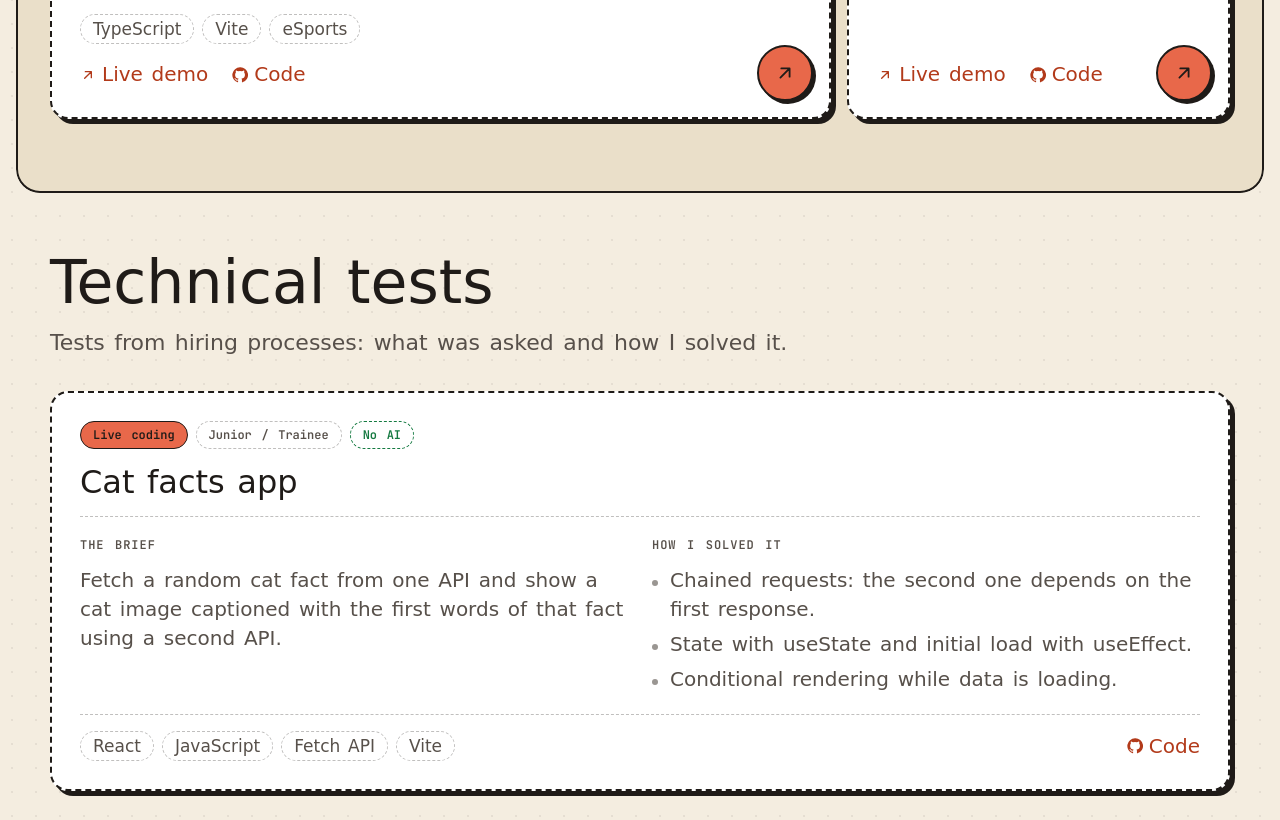
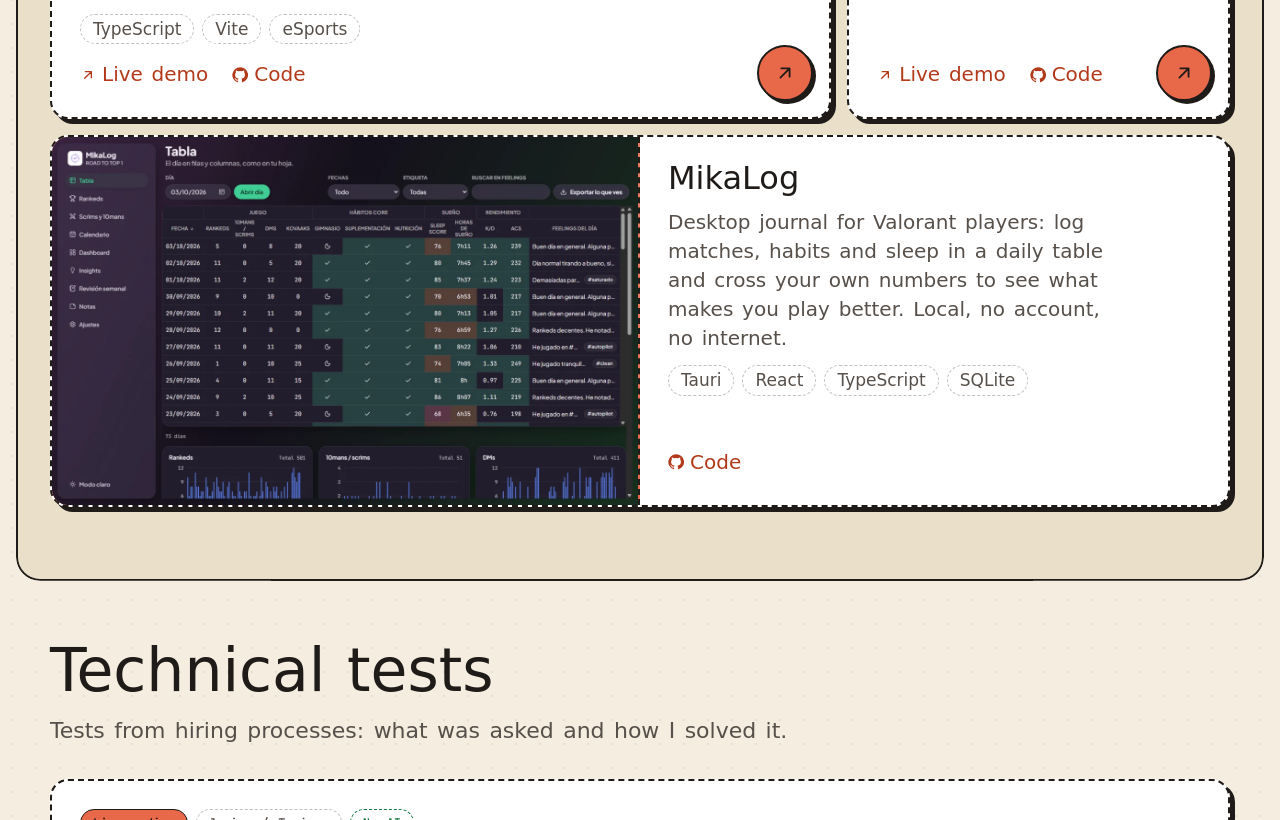
Before and after one commit to MiguelAngelDiazTIC/MiguelAngelDiazTIC.github.io, a React (Vite) app: page / in a window 1280 px wide. Shown: the part 1980-2800 px from the top of the page. Built offline with nearby package versions, Linux system fonts and the light colour scheme; a web font is replaced by a local one.

Commit message:
MikaLog Proyecto añadido

```diff
--- a/src/components/Projects.tsx
+++ b/src/components/Projects.tsx
@@ -5,10 +5,22 @@
 import { ArrowButton } from './ArrowButton'
 import { ArrowUpRight, GitHub } from './Icons'
 
-// Destacados primero; después, del más nuevo al más antiguo
-const sorted = [...projects].sort(
-  (a, b) => Number(!!b.featured) - Number(!!a.featured) || b.date.localeCompare(a.date),
-)
+// Destacados primero; el resto, en el orden de src/data/projects.ts
+const sorted = [...projects].sort((a, b) => Number(!!b.featured) - Number(!!a.featured))
+
+// Columnas que ocupa la última tarjeta para cerrar su fila en la rejilla de 3 columnas
+// (0 si la fila ya queda completa): así no se queda sola con huecos al lado
+const COLS = 3
+const lastSpan = (() => {
+  let col = 0
+  for (const p of sorted) {
+    const span = p.featured ? 2 : 1
+    if (col + span > COLS) col = 0
+    col += span
+  }
+  const own = sorted.at(-1)?.featured ? 2 : 1
+  return col < COLS ? own + COLS - col : 0
+})()
 
 export function Projects() {
   const { t } = useLang()
@@ -20,8 +32,8 @@
           <h2>{t('projectsTitle')}</h2>
         </header>
         <div className="projects-grid">
-          {sorted.map((p) => (
-            <ProjectCard key={p.slug} project={p} />
+          {sorted.map((p, i) => (
+            <ProjectCard key={p.slug} project={p} rowFill={i === sorted.length - 1 ? lastSpan : 0} />
           ))}
         </div>
       </div>
@@ -29,13 +41,15 @@
   )
 }
 
-function ProjectCard({ project: p }: { project: Project }) {
+function ProjectCard({ project: p, rowFill }: { project: Project; rowFill: number }) {
   const { t, l } = useLang()
   // Si la captura aún no está en /public se muestra el título en su lugar
   const [imageFailed, setImageFailed] = useState(false)
 
   return (
-    <article className={`card project-card${p.featured ? ' is-featured' : ''}`}>
+    <article
+      className={`card project-card${p.featured ? ' is-featured' : ''}${rowFill ? ` row-fill-${rowFill}` : ''}`}
+    >
       <div className="project-media">
         {p.screens?.length ? (
           <div className="phones">
--- a/src/data/projects.ts
+++ b/src/data/projects.ts
@@ -1,20 +1,8 @@
 import type { Project } from '../types'
 
 // Para añadir un proyecto: copia un objeto, cambia los datos y deja la captura en /public/projects/.
+// Se muestran en este orden, con los destacados (featured) por delante.
 export const projects: Project[] = [
-  {
-    slug: 'gym-app',
-    title: 'Gym App',
-    description: {
-      es: 'Tracker de fitness personal y mobile-first: registra tu peso con gráficas y organiza rutinas por semanas, días y series.',
-      en: 'Personal, mobile-first fitness tracker: log your weight with charts and organise routines by weeks, days and sets.',
-    },
-    screens: ['/projects/gym-app-peso.webp', '/projects/gym-app-rutinas.webp', '/projects/gym-app-nutricion.webp'],
-    tags: ['React', 'TypeScript', 'Recharts', 'Motion'],
-    demo: 'https://gym-app-eta-murex.vercel.app',
-    repo: 'https://github.com/MiguelAngelDiazTIC/Gym-App',
-    date: '2026-09',
-  },
   {
     slug: 'mercado-fichajes-vlr',
     title: 'Mercado Fichajes VLR',
@@ -27,6 +15,28 @@
     demo: 'https://mercado-fichajes-vlr.vercel.app',
     repo: 'https://github.com/MiguelAngelDiazTIC/Mercado-Fichajes-VLR',
     featured: true,
-    date: '2026-06',
+  },
+  {
+    slug: 'gym-app',
+    title: 'Gym App',
+    description: {
+      es: 'Tracker de fitness personal y mobile-first: registra tu peso con gráficas y organiza rutinas por semanas, días y series.',
+      en: 'Personal, mobile-first fitness tracker: log your weight with charts and organise routines by weeks, days and sets.',
+    },
+    screens: ['/projects/gym-app-peso.webp', '/projects/gym-app-rutinas.webp', '/projects/gym-app-nutricion.webp'],
+    tags: ['React', 'TypeScript', 'Recharts', 'Motion'],
+    demo: 'https://gym-app-eta-murex.vercel.app',
+    repo: 'https://github.com/MiguelAngelDiazTIC/Gym-App',
+  },
+  {
+    slug: 'mikalog',
+    title: 'MikaLog',
+    description: {
+      es: 'Diario de escritorio para jugadores de Valorant: apunta cada día partidas, hábitos y sueño en una tabla y cruza tus propios números para ver qué te hace jugar mejor. Local, sin cuenta ni internet.',
+      en: 'Desktop journal for Valorant players: log matches, habits and sleep in a daily table and cross your own numbers to see what makes you play better. Local, no account, no internet.',
+    },
+    image: '/projects/mikalog.webp',
+    tags: ['Tauri', 'React', 'TypeScript', 'SQLite'],
+    repo: 'https://github.com/MiguelAngelDiazTIC/Player-Tracker-App',
   },
 ]
--- a/src/data/skills.ts
+++ b/src/data/skills.ts
@@ -11,6 +11,6 @@
   },
   {
     name: { es: 'Además', en: 'Also' },
-    items: ['Java', 'POO / OOP', 'SQL / MySQL', 'Linux', 'Redes / Networking'],
+    items: ['Tauri', 'Rust', 'Java', 'POO / OOP', 'SQL / MySQL', 'SQLite', 'Linux', 'Redes / Networking'],
   },
 ]
--- a/src/index.css
+++ b/src/index.css
@@ -933,6 +933,26 @@
   grid-column: span 2;
 }
 
+/* La última tarjeta se estira para cerrar su fila (clases desde Projects.tsx).
+   Solo con 3 columnas: con 2 o 1 la rejilla ya cuadra sola */
+@media (min-width: 961px) {
+  .project-card.row-fill-2 {
+    grid-column: span 2;
+  }
+
+  /* A lo ancho de la rejilla: captura a la izquierda, texto a la derecha */
+  .project-card.row-fill-3 {
+    grid-column: 1 / -1;
+    flex-direction: row;
+  }
+
+  .row-fill-3 .project-media {
+    flex: 0 0 50%;
+    border-right: 2px dashed var(--ink);
+    border-bottom: 0;
+  }
+}
+
 .project-media {
   display: grid;
   place-items: center;
--- a/src/types.ts
+++ b/src/types.ts
@@ -13,10 +13,8 @@
   tags: string[]
   demo?: string
   repo?: string
-  /** Ocupa dos columnas en el grid */
+  /** Ocupa dos columnas en el grid y va por delante */
   featured?: boolean
-  /** "AAAA-MM", se ordena de más nuevo a más antiguo */
-  date: string
 }
 
 export type TechTest = {
```
Also changed, not shown: public/projects/mikalog.webp (added), 1 other file (tests, documents, lock files or other folders).
